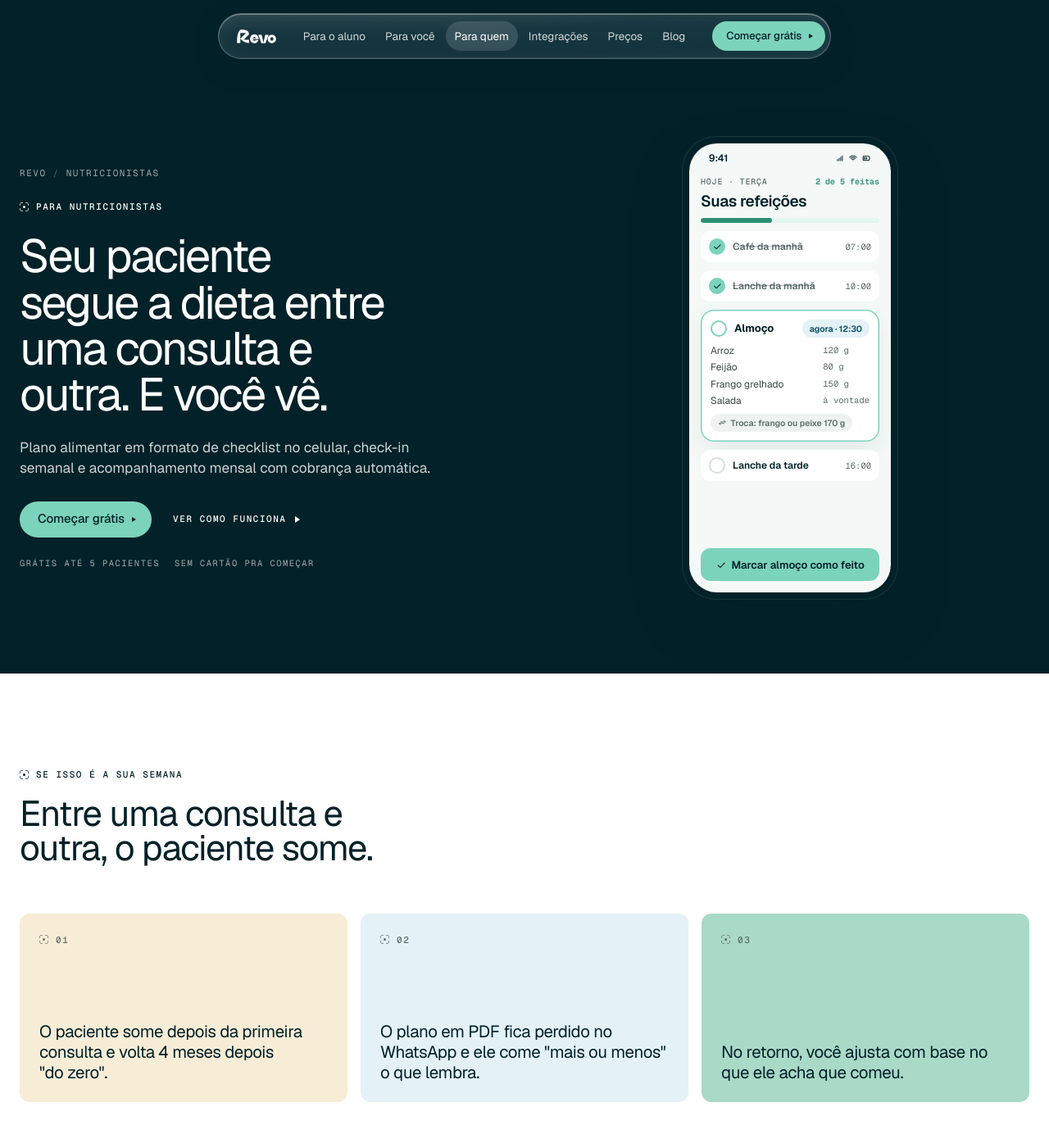
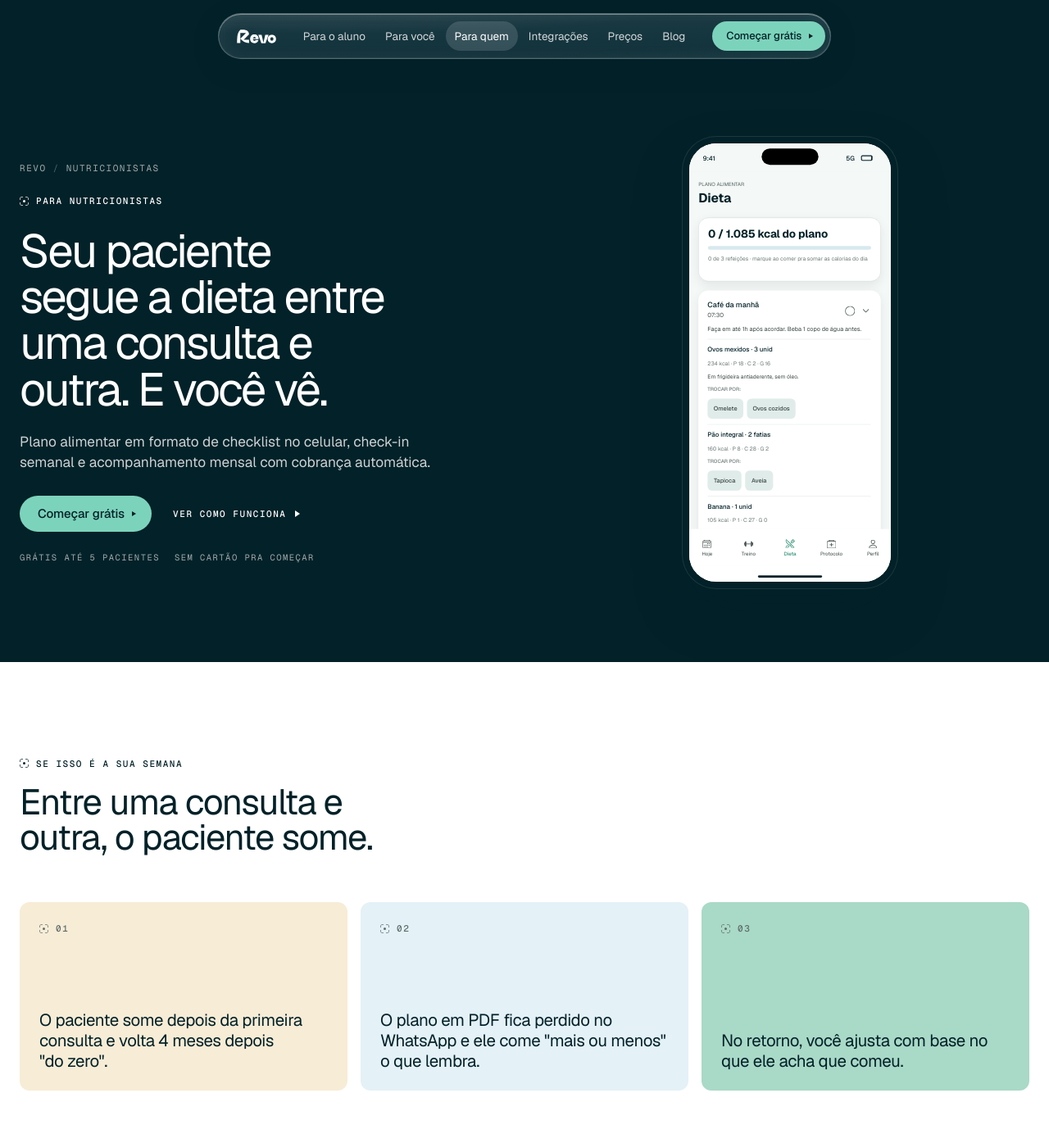
Before and after one commit to diogoassisramos-code/revo-site, a Jekyll site: the page built from para/nutricionistas.html, in a window 1280 px wide and 1400 px high. Shown: the top 1384 px of the window at 82% size. Built offline with Jekyll 4.4.1, drawn with Linux system fonts in a browser that asks for light colours.

Commit message:
Mockups treino e dieta: telas do app do Figma (V3 · iOS)
Troca os desenhos simplificados de treino e dieta pelas telas reais do
Figma "Revo - Screen" (MOBILE - USUÁRIO, iPhone 16 Pro Max · Claro),
em HTML/CSS no tamanho real (440×956), na moldura do celular do Hoje:

- Treino ("Treino · sessão V1 · workout-session · iOS"): cabeçalho com
  fechar e engrenagem, card do exercício, vídeo de execução, plano de
  séries, carga usada com "Concluir série" e o botão fixo "Próximo
  exercício".
- Dieta ("Dieta · diet · iOS"): Plano alimentar, card de kcal com barra,
  Café da manhã com alimentos, macros e opções de troca, e a barra de
  abas com Dieta ativa.

Card branco, rótulo em maiúsculas e título ficam em .ap-* (marcador do
treino) e servem às duas telas; o resto em .tr-* e .di-*. Ícones do
Figma em assets/mockups/app/treino e assets/mockups/app/dieta.

Co-Authored-By: Claude Opus 5.5 <noreply@anthropic.com>
Claude-Session: https://claude.ai/code/session_012hS2fiwHEDAX7W9UDwLHjE

```diff
--- a/_includes/mock/dieta.html
+++ b/_includes/mock/dieta.html
@@ -1,17 +1,31 @@
-<div class="ux ux-phone" aria-hidden="true"><div class="ux-scr">
-  {% include mock/sb.html %}
-  <div class="ux-c">
-    <div style="display:flex;justify-content:space-between;align-items:baseline"><span class="ux-eb">Hoje · terça</span><span class="ux-up">2 de 5 feitas</span></div>
-    <span class="ux-t" style="margin-top:-4px">Suas refeições</span>
-    <div class="ux-bar"><i style="width:40%"></i></div>
-    <div class="ux-row done"><span class="ux-chk"><i class="ti ti-check"></i></span><span class="ux-grow"><b>Café da manhã</b></span><span class="ux-m">07:00</span></div>
-    <div class="ux-row done"><span class="ux-chk"><i class="ti ti-check"></i></span><span class="ux-grow"><b>Lanche da manhã</b></span><span class="ux-m">10:00</span></div>
-    <div class="ux-card" style="box-shadow:inset 0 0 0 1.5px var(--mint-400),0 12px 30px rgba(2,33,40,.06);display:flex;flex-direction:column;gap:8px;font-size:12px">
-      <div style="display:flex;align-items:center;gap:9px"><span class="ux-chk off"></span><b class="ux-grow" style="font-size:13px">Almoço</b><span class="ux-pill info">agora · 12:30</span></div>
-      <div style="display:grid;grid-template-columns:1fr auto;gap:4px 8px;color:var(--ink-2)"><span>Arroz</span><span class="ux-m">120 g</span><span>Feijão</span><span class="ux-m">80 g</span><span>Frango grelhado</span><span class="ux-m">150 g</span><span>Salada</span><span class="ux-m">à vontade</span></div>
-      <span class="ux-pill mute" style="align-self:flex-start"><i class="ti ti-arrows-exchange"></i>Troca: frango ou peixe 170 g</span>
-    </div>
-    <div class="ux-row"><span class="ux-chk mute"></span><span class="ux-grow"><b>Lanche da tarde</b></span><span class="ux-m">16:00</span></div>
-  </div>
-  <div style="padding:0 14px 14px"><span class="ux-btn mint"><i class="ti ti-check"></i>Marcar almoço como feito</span></div>
-</div></div>
+{%- comment -%}
+  App do aluno, tela "Dieta · diet · iOS" (Figma). Topo de /app-do-aluno/dieta-e-refeicoes/ e /para/nutricionistas/;
+  "Do outro lado" de /painel-do-consultor/plano-alimentar/. Card, rótulo e título vêm do CSS do treino (.ap-*).
+  Ícones do Figma de cabeça para baixo: .ios-ic img desvira e o top/left repete o recorte (como em abas.html).
+  As opções de "TROCAR POR" têm a largura que têm no Figma (style="width").
+{%- endcomment -%}
+<div class="ux ux-phone" aria-hidden="true"><div class="ios-scr" data-fit="440"><div class="ios">
+{% include mock/app/status.html %}
+<div class="ios-body">
+<div class="ios-col di-col">
+<div class="di-hd"><span class="ap-k">PLANO ALIMENTAR</span><b>Dieta</b></div>
+<div class="ap-card di-kcal"><b class="ap-t">0 / 1.085 kcal do plano</b><span class="di-bar"></span><small>0 de 3 refeições · marque ao comer pra somar as calorias do dia</small></div>
+<div class="ap-card di-meal">
+<div class="di-mh"><span class="tx"><b>Café da manhã</b><small>07:30</small></span><span class="ios-ic di-chk"><img src="/assets/mockups/app/dieta/ellipse-outline.svg" style="top:21.97%;left:9.38%" alt="" loading="lazy"></span><span class="ios-ic di-chev"><img src="/assets/mockups/app/dieta/chevron-down.svg" style="top:43.7%;left:17.14%" alt="" loading="lazy"></span></div>
+<p class="di-note">Faça em até 1h após acordar. Beba 1 copo de água antes.</p>
+<i class="di-sep"></i>
+<span class="di-food">Ovos mexidos · 3 unid</span><span class="di-mac">234 kcal · P 18 · C 2 · G 16</span><span class="di-obs">Em frigideira antiaderente, sem óleo.</span><span class="ap-k">TROCAR POR:</span>
+<div class="di-chips"><span style="width:78px">Omelete</span><span style="width:106px">Ovos cozidos</span></div>
+<i class="di-sep"></i>
+<span class="di-food">Pão integral · 2 fatias</span><span class="di-mac">160 kcal · P 8 · C 28 · G 2</span><span class="ap-k">TROCAR POR:</span>
+<div class="di-chips"><span style="width:74.25px">Tapioca</span><span style="width:60.5px">Aveia</span></div>
+<i class="di-sep"></i>
+<span class="di-food">Banana · 1 unid</span><span class="di-mac">105 kcal · P 1 · C 27 · G 0</span><span class="ap-k">TROCAR POR:</span>
+<div class="di-chips"><span style="width:59.75px">Maçã</span><span style="width:71.5px">Mamão</span></div>
+</div>
+<!-- o resto da tela (Almoço e Pós-treino) fica abaixo da barra de abas e não aparece no mockup -->
+</div>
+</div>
+{% include mock/app/abas.html on="dieta" %}
+{% include mock/app/indicador.html %}
+</div></div></div>
--- a/assets/site.css
+++ b/assets/site.css
@@ -436,9 +436,58 @@ section{scroll-margin-top:88px}
 
 
 /* [mock: treino] */
+/* "Treino · sessão V1 · workout-session · iOS". .ap-*: peças do app que a dieta também usa
+   (card branco, rótulo em maiúsculas, título). No Figma a borda do card empurra o conteúdo 1px, como no CSS,
+   a altura do card é fixa e os filhos não encolhem (o que passa da altura vaza, como lá). */
+.ap-card{display:flex;flex-direction:column;align-items:flex-start;gap:12px;padding:20px;border:1px solid rgba(2,33,40,.12);border-radius:22px;background:#fff;box-shadow:0 8px 24px rgba(2,33,40,.08)}
+.ap-card>*{flex:none}
+.ap-k{font-size:11px;font-weight:500;line-height:15px;color:#6b7a77;white-space:nowrap}
+.ap-t{font-size:24px;line-height:29px;letter-spacing:-.24px;white-space:nowrap}
+.tr-body{height:778px}
+/* no Figma o conteúdo tem 398px de largura (sobram 2px à direita da coluna de 440) */
+.tr-col{gap:16px;padding-right:22px}
+.tr-hd{display:flex;align-items:center;gap:16px;height:24px;font-size:12px;font-weight:500;line-height:17px;color:#6b7a77;white-space:nowrap}
+.tr-hd .ios-ic{width:24px;height:24px}
+.tr-ex{height:100px}
+.tr-vid{height:121px}
+.tr-vid b{font-size:14px;font-weight:500;line-height:20px;white-space:nowrap}
+.tr-play{width:48px;height:48px}
+.tr-plan{height:306px;gap:6px}
+.tr-set{align-self:stretch;display:flex;align-items:center;gap:8px;padding:12px;border-radius:10px;background:#e0ecea;font-size:13px;line-height:18px;white-space:nowrap}
+.tr-set.top{height:80px}
+.tr-set i{font-style:normal;font-weight:500;color:#2f8f74}
+.tr-set .tx{flex:1;min-width:1px;display:flex;flex-direction:column;gap:4px}
+.tr-set b{font-weight:500}
+.tr-set small,.tr-set em{font-size:12px;line-height:17px;color:#3a4845}
+.tr-set em{font-style:normal;color:#6b7a77}
+.tr-load{height:177px}
+.tr-in{align-self:stretch;height:48px;padding:12px;border-radius:10px;background:#e0ecea;font-size:14px;line-height:20px;color:#6b7a77;white-space:nowrap}
+.tr-bar{position:absolute;left:0;top:840px;width:440px;height:82px;padding:16px;background:#fff;display:flex;flex-direction:column}
 
 
 /* [mock: dieta] */
+/* "Dieta · diet · iOS" (card, rótulo e título: .ap-* no treino; conteúdo de 398px, como no Figma) */
+.di-col{padding-right:22px}
+.di-hd{display:flex;flex-direction:column;gap:4px;height:60px;white-space:nowrap}
+.di-hd b{font-size:28px;line-height:34px;letter-spacing:-.28px}
+.di-kcal{height:139px}
+.di-kcal small{font-size:12px;line-height:17px;color:#6b7a77}
+.di-bar{align-self:stretch;height:8px;border-radius:999px;background:#d8e9ee}
+/* card da refeição: sem borda, mas o conteúdo segue com 356px, como no Figma */
+.di-meal{height:629px;padding-right:22px;border:0}
+.di-mh{align-self:stretch;display:flex;align-items:center;gap:12px;height:44px;white-space:nowrap}
+.di-mh .tx{flex:1;min-width:1px;display:flex;flex-direction:column;gap:4px}
+.di-mh b{font-size:16px;font-weight:500;line-height:22px}
+.di-mh small{font-size:13px;line-height:18px;color:#3a4845}
+.di-chk{width:27px;height:27px}
+.di-chev{width:20px;height:20px}
+.di-note{font-size:13px;line-height:18px;color:#3a4845}
+.di-sep{align-self:stretch;height:1px;background:rgba(2,33,40,.12)}
+.di-food{font-size:14px;font-weight:500;line-height:20px;white-space:nowrap}
+.di-mac,.di-obs{font-size:12px;line-height:17px;color:#6b7a77;white-space:nowrap}
+.di-obs{color:#3a4845}
+.di-chips{display:flex;gap:8px}
+.di-chips span{height:44px;padding:12px;border-radius:10px;background:#e0ecea;display:flex;align-items:center;justify-content:center;font-size:13px;font-weight:500;line-height:18px;color:#3a4845;white-space:nowrap}
 
 
 /* [mock: checkin] */
```
Also changed, not shown: _includes/mock/treino.html (+25 -17 lines), assets/mockups/app/dieta/chevron-down.svg (added), assets/mockups/app/dieta/ellipse-outline.svg (added), assets/mockups/app/treino/close.svg (added), assets/mockups/app/treino/play-circle-outline.svg (added), assets/mockups/app/treino/settings-outline.svg (added).
